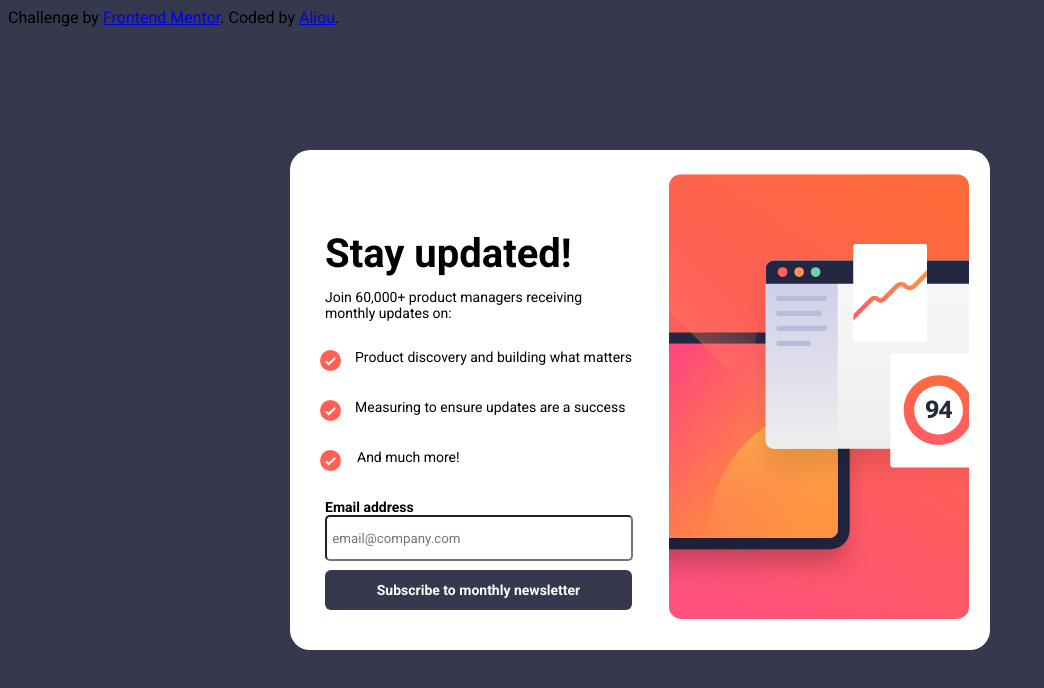
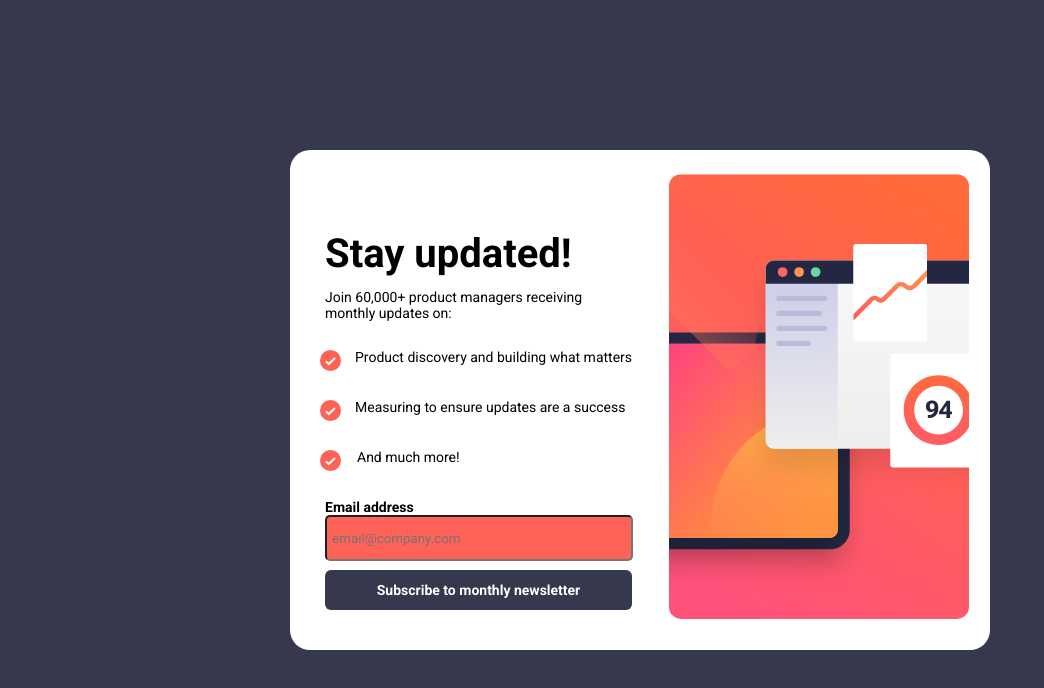
Before and after one commit to aliouchakirou/Uwb-Newsletter-sign-up, a plain HTML site: page index.html in a window 1280 px wide. Both pictures are taken after a click on the button "Subscribe to monthly newsletter". Shown: the top 688 px of the page, without its empty margins (0-1044 px from the left). Drawn offline with Linux system fonts and the light colour scheme.

Commit message:
Complete JavaScript

```diff
--- a/index.html
+++ b/index.html
@@ -60,9 +60,7 @@
   </div>
    <!-- Success message end -->
 
-  <div class="attribution">
-    Challenge by <a href="https://www.frontendmentor.io?ref=challenge" target="_blank">Frontend Mentor</a>.
-    Coded by <a href="#">Aliou</a>.
-  </div>
+
+  <script src="index.js"></script>
 </body>
 </html>
--- a/index.js
+++ b/index.js
@@ -0,0 +1,25 @@
+let email = document.querySelector('#email');
+let sub = document.querySelector('#sub');
+let vaild = document.querySelector('.vail');
+let box = document.querySelector('.box');
+let card = document.querySelector('.card');
+let button = document.querySelector('#dis');
+
+sub.addEventListener('click', function() {
+    if(/[a-zA-a1-9\W]+@[a-zA-Z]+.com/.test(email.value)) {
+        box.style.visibility = "hidden";
+        card.style.display = "block";
+        card.style.visibility = "visible";
+    }
+    else{
+        email.style.backgroundColor = 'hsl(4, 100%, 67%)';
+        email.style.color = "white";
+        vaild.style.display = "block";
+
+    }
+});
+
+button.addEventListener('click', function() {
+    card.style.visibility = "hidden";
+    box.style.visibility = "visible";
+});
```
